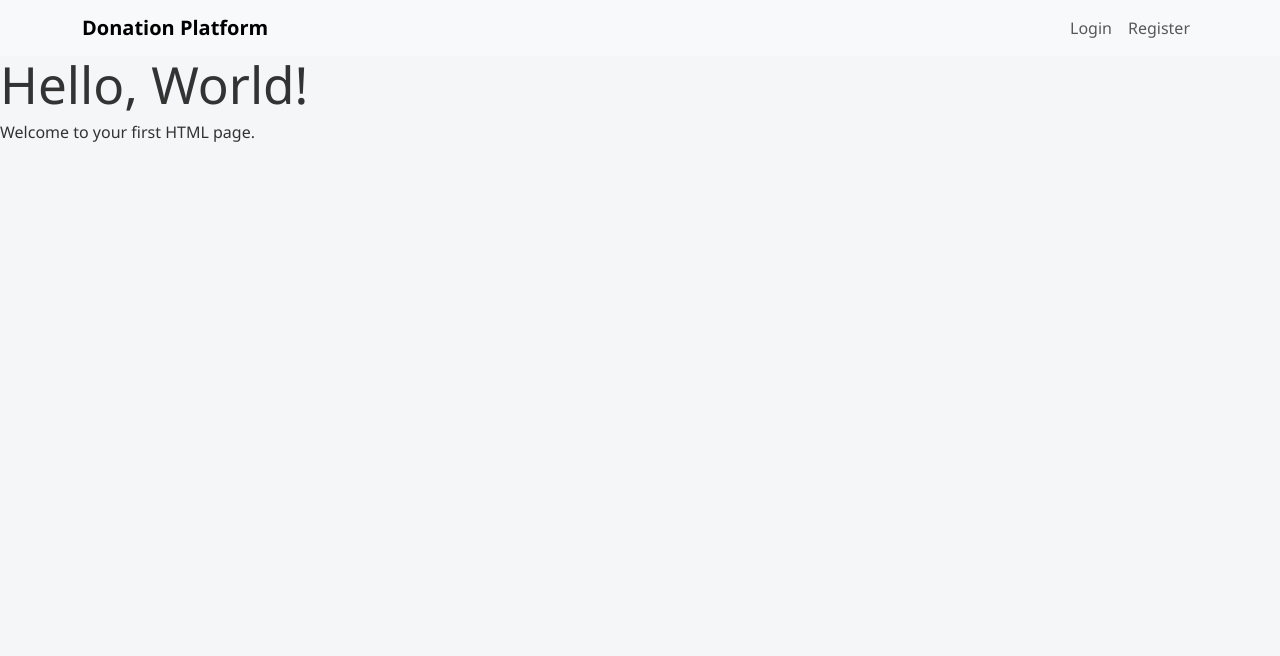
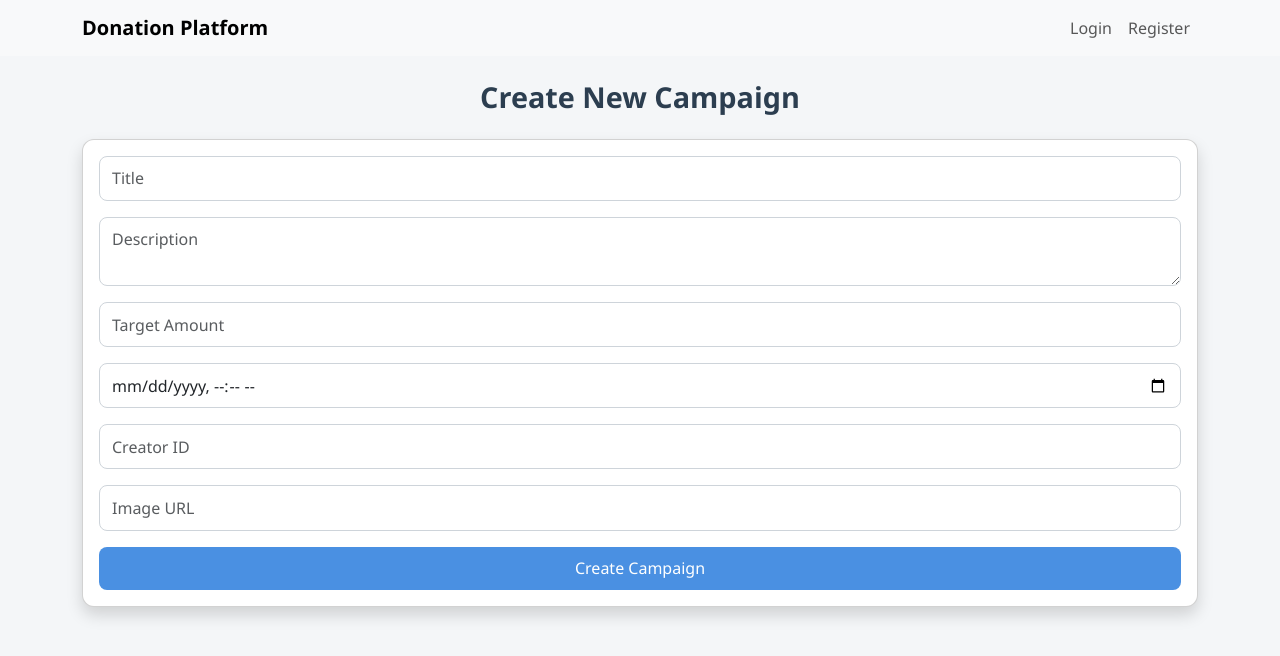
Before and after one commit to MauliZambare/Donation_Crowdfunding_Platform, a React (Vite) app in the folder frontend/: page /Dashboard/Home in a window 1280 px wide. Shown: the top 656 px of the page. Built offline with nearby package versions, Linux system fonts and the light colour scheme.

Commit message:
3rd Commit

```diff
--- a/frontend/src/App.jsx
+++ b/frontend/src/App.jsx
@@ -25,7 +25,7 @@ const App = () => {
         <Route path="/register" element={<Register />} />
         <Route path="/login" element={<Login />} />
         <Route path="/" element={<Login />} />
-        <Route path="/Dashboard/home" element={<Home />} />
+        <Route path="/Dashboard/Home" element={<Home />} />
       </Routes>
     </>
   );
--- /dev/null
+++ b/frontend/src/components/Dashboard/Home.css
@@ -0,0 +1,75 @@
+/* Container styling */
+.home-container {
+  padding: 30px;
+  max-width: 1100px;
+  margin: auto;
+}
+
+/* Heading */
+.home-title {
+  font-size: 28px;
+  font-weight: bold;
+  text-align: center;
+  margin-bottom: 25px;
+  color: #343a40;
+}
+
+/* Card layout */
+.card {
+  transition: transform 0.2s ease-in-out, box-shadow 0.2s ease-in-out;
+  border-radius: 12px;
+}
+
+.card:hover {
+  transform: translateY(-5px);
+  box-shadow: 0px 6px 16px rgba(0, 0, 0, 0.15);
+}
+
+/* Card title */
+.card-title {
+  font-size: 20px;
+  font-weight: 600;
+  color: #007bff;
+}
+
+/* Buttons */
+.btn {
+  border-radius: 8px;
+  font-weight: 500;
+  padding: 8px 16px;
+}
+
+.btn-primary {
+  background-color: #007bff;
+  border: none;
+}
+
+.btn-primary:hover {
+  background-color: #0056b3;
+}
+
+/* Form Styling */
+.form-label {
+  font-weight: 500;
+  margin-bottom: 6px;
+}
+
+.form-control {
+  border-radius: 8px;
+  padding: 10px;
+  border: 1px solid #ced4da;
+}
+
+.form-control:focus {
+  border-color: #80bdff;
+  box-shadow: 0px 0px 4px rgba(0, 123, 255, 0.5);
+}
+
+/* Spacing */
+.mt-3 {
+  margin-top: 1rem !important;
+}
+
+.mb-3 {
+  margin-bottom: 1rem !important;
+}
--- a/frontend/src/components/Dashboard/Home.jsx
+++ b/frontend/src/components/Dashboard/Home.jsx
@@ -1,9 +1,131 @@
 
-const Home = () => (
-    <div>
-        <h1>Hello, World!</h1>
-        <p>Welcome to your first HTML page.</p>
+import axios from "axios";
+import { useState } from "react";
+import Swal from "sweetalert2";
+import "./Home.css"; // custom css file
+
+const Home = () => {
+  const [formData, setFormData] = useState({
+    title: "",
+    description: "",
+    targetAmount: "",
+    deadline: "",
+    creatorId: "",
+    image: "",
+  });
+
+  // Handle input
+  const handleChange = (e) => {
+    setFormData({ ...formData, [e.target.name]: e.target.value });
+  };
+
+  // Submit campaign
+  const handleSubmit = async (e) => {
+    e.preventDefault();
+    try {
+      await axios.post("http://localhost:8080/api/campaigns", formData, {
+        headers: { "Content-Type": "application/json" },
+      });
+      Swal.fire("Success!", "Campaign created successfully!", "success");
+      setFormData({
+        title: "",
+        description: "",
+        targetAmount: "",
+        deadline: "",
+        creatorId: "",
+        image: "",
+      });
+    } catch (err) {
+      console.error("Error creating campaign:", err);
+      Swal.fire(
+        "Error!",
+        err.response?.data?.message || "Failed to create campaign",
+        "error"
+      );
+    }
+  };
+
+  return (
+    <div className="container mt-4">
+      <h2 className="text-center mb-4">Create New Campaign</h2>
+
+      <form className="card p-3 shadow" onSubmit={handleSubmit}>
+        <div className="mb-3">
+          <input
+            type="text"
+            name="title"
+            placeholder="Title"
+            value={formData.title}
+            onChange={handleChange}
+            className="form-control"
+            required
+          />
+        </div>
+
+        <div className="mb-3">
+          <textarea
+            name="description"
+            placeholder="Description"
+            value={formData.description}
+            onChange={handleChange}
+            className="form-control"
+            required
+          />
+        </div>
+
+        <div className="mb-3">
+          <input
+            type="number"
+            name="targetAmount"
+            placeholder="Target Amount"
+            value={formData.targetAmount}
+            onChange={handleChange}
+            className="form-control"
+            required
+          />
+        </div>
+
+        <div className="mb-3">
+          <input
+            type="datetime-local"
+            name="deadline"
+            value={formData.deadline}
+            onChange={handleChange}
+            className="form-control"
+            required
+          />
+        </div>
+
+        <div className="mb-3">
+          <input
+            type="text"
+            name="creatorId"
+            placeholder="Creator ID"
+            value={formData.creatorId}
+            onChange={handleChange}
+            className="form-control"
+            required
+          />
+        </div>
+
+        <div className="mb-3">
+          <input
+            type="url"
+            name="image"
+            placeholder="Image URL"
+            value={formData.image}
+            onChange={handleChange}
+            className="form-control"
+            required
+          />
+        </div>
+
+        <button type="submit" className="btn btn-primary">
+          Create Campaign
+        </button>
+      </form>
     </div>
-);
+  );
+};
 
 export default Home;
```
Also changed, not shown: 2 other files (tests, documents, lock files or other folders).
